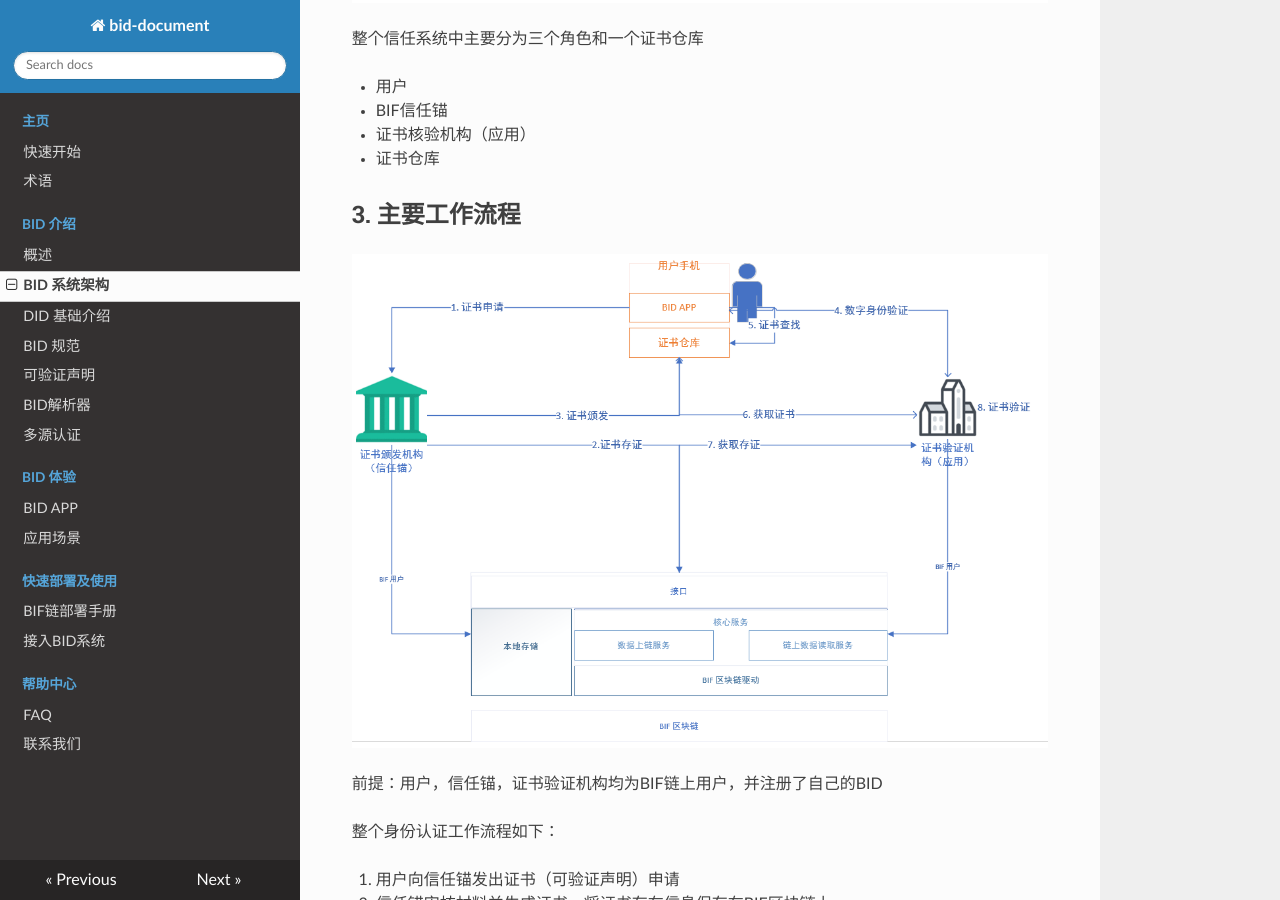
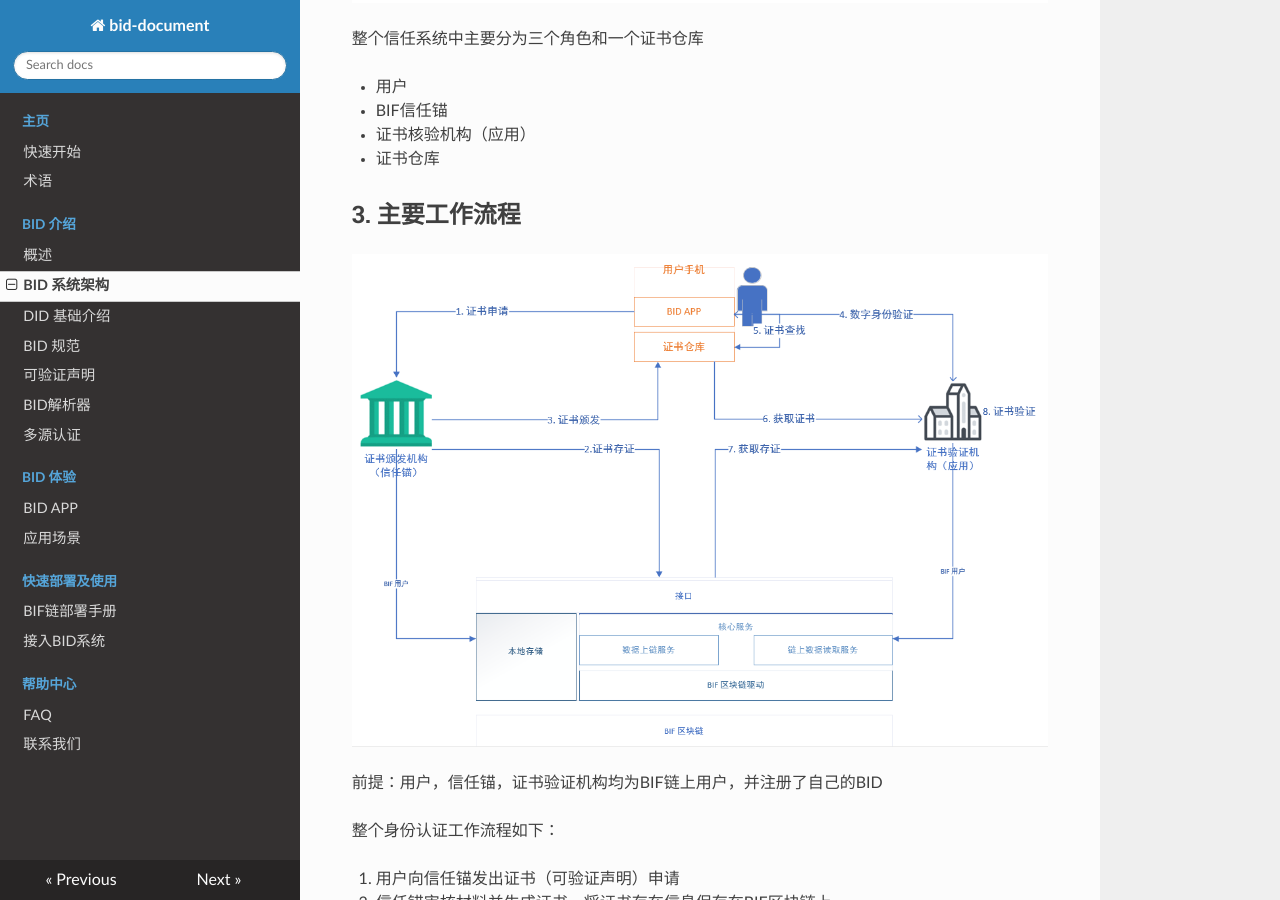
Before and after one commit to teleinfo-bif/bid-document, an MkDocs documentation site: the page built from docs/introduce/architecture.md, in a window 1280 px wide and 900 px high, scrolled down 1504 px. Built offline with MkDocs 1.6.1, drawn with Linux system fonts in a browser that asks for light colours; nearby versions of some CDN libraries; old or Windows-style settings are respelled for this version of MkDocs.

Commit message:
no message

```diff
--- a/docs/introduce/architecture.md
+++ b/docs/introduce/architecture.md
@@ -33,7 +33,7 @@ BIF区块链是整合架构中的核心、基础，在BIF中实现了bid标识
 
 ## 3. 主要工作流程
 
-![1577436245679](../image/1577436245679.png)
+![1577763554464](../image/1577763554464.png)
 
 前提：用户，信任锚，证书验证机构均为BIF链上用户，并注册了自己的BID
 
```
Also changed, not shown: docs/image/1577763554464.png (added).
